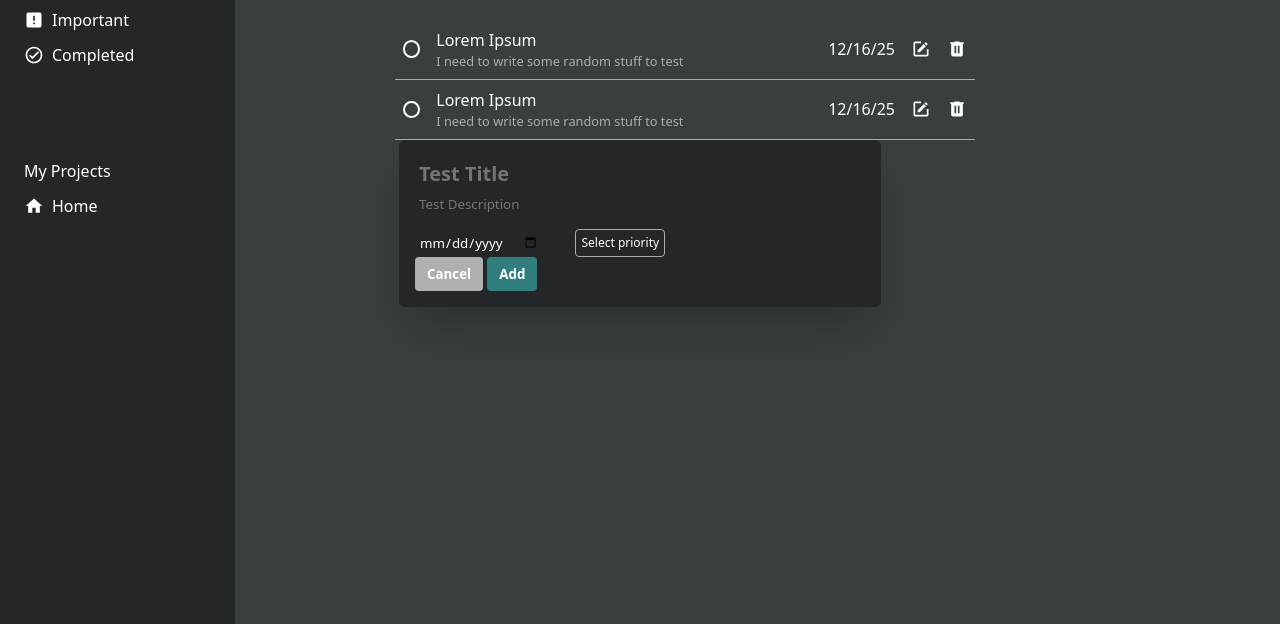
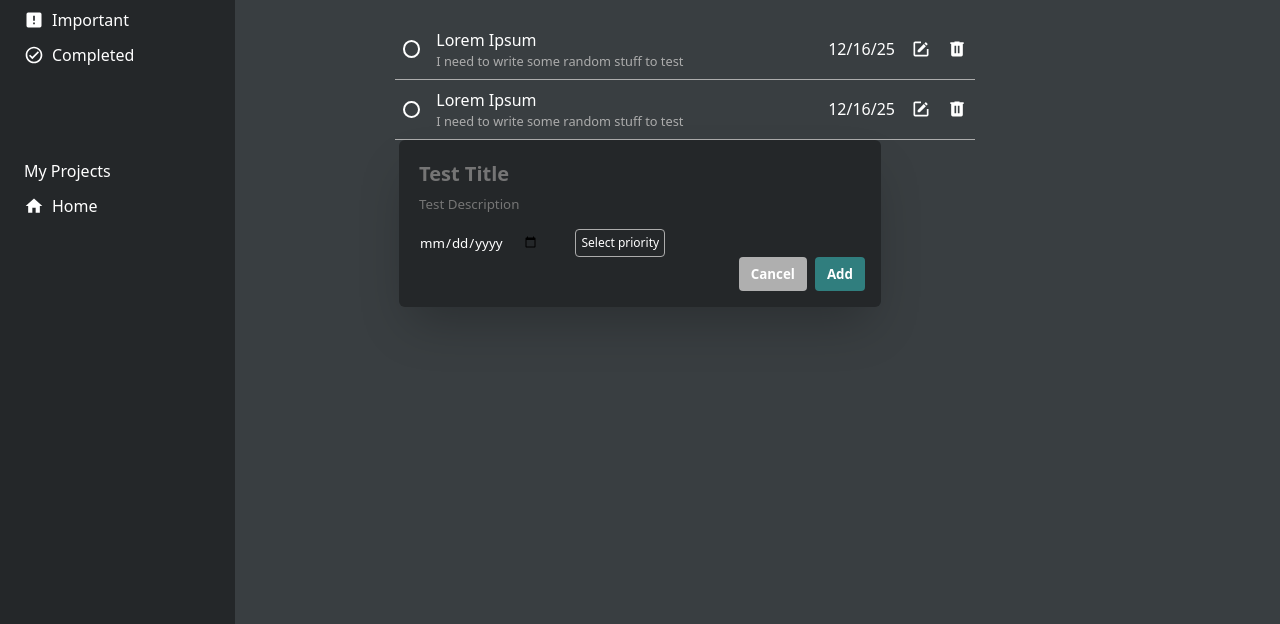
Before and after one commit to Amormio25/todo-list, a website built with webpack: page src/template.html in a window 1280 px wide. Shown: the part 176-800 px from the top of the page. Built offline with nearby package versions, Linux system fonts and the light colour scheme.

Commit message:
fixup!  Fixing HTML and CSS readability for main content

```diff
--- a/src/template.html
+++ b/src/template.html
@@ -149,7 +149,6 @@
           </div>
         </section>
 
-        <!-- DIALOG POP UP -->
         <dialog data-modal open>
           <form action="" method="post">
             <section class="form-container">
@@ -176,7 +175,7 @@
                   </ul>
                 </div>
               </div>
-              <div class="buttons">
+              <div class="form-buttons">
                 <button class="cancel">Cancel</button>
                 <button class="add">Add</button>
               </div>
```
